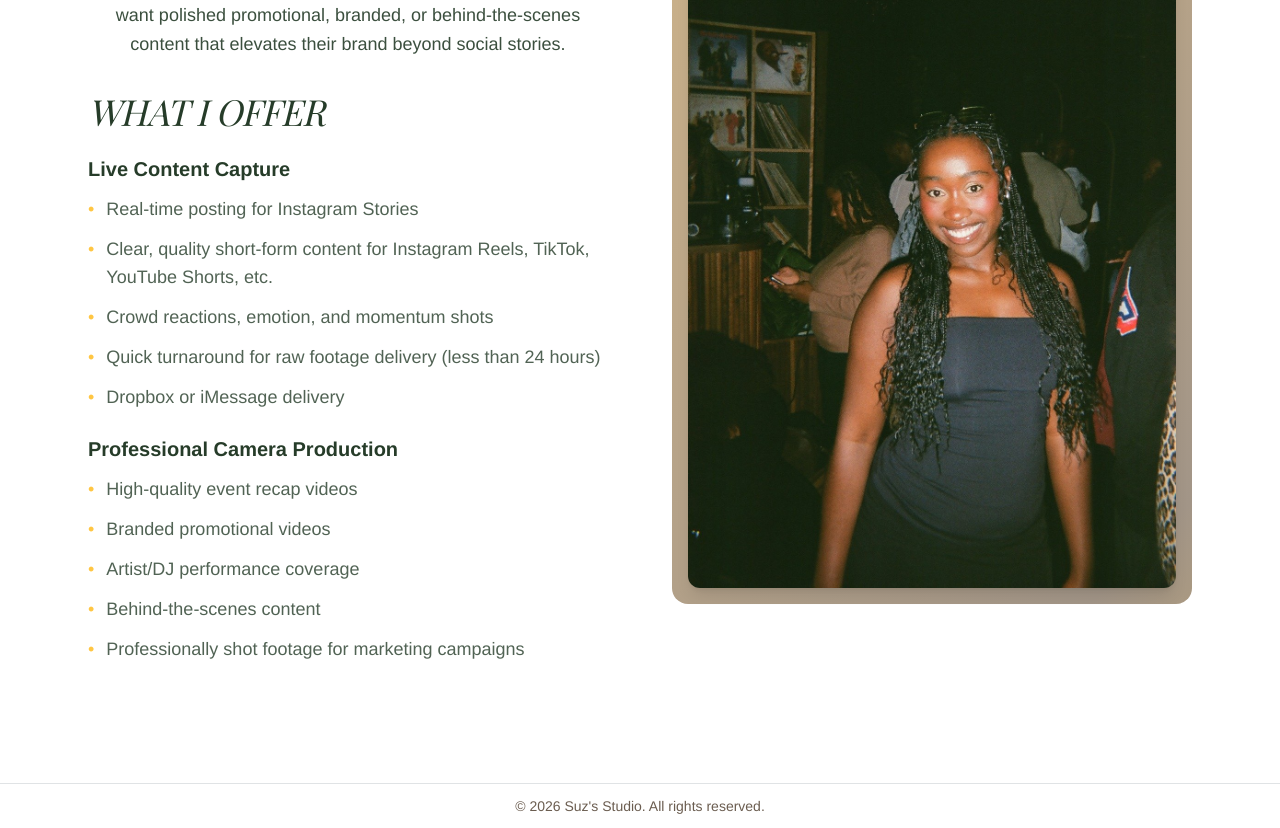
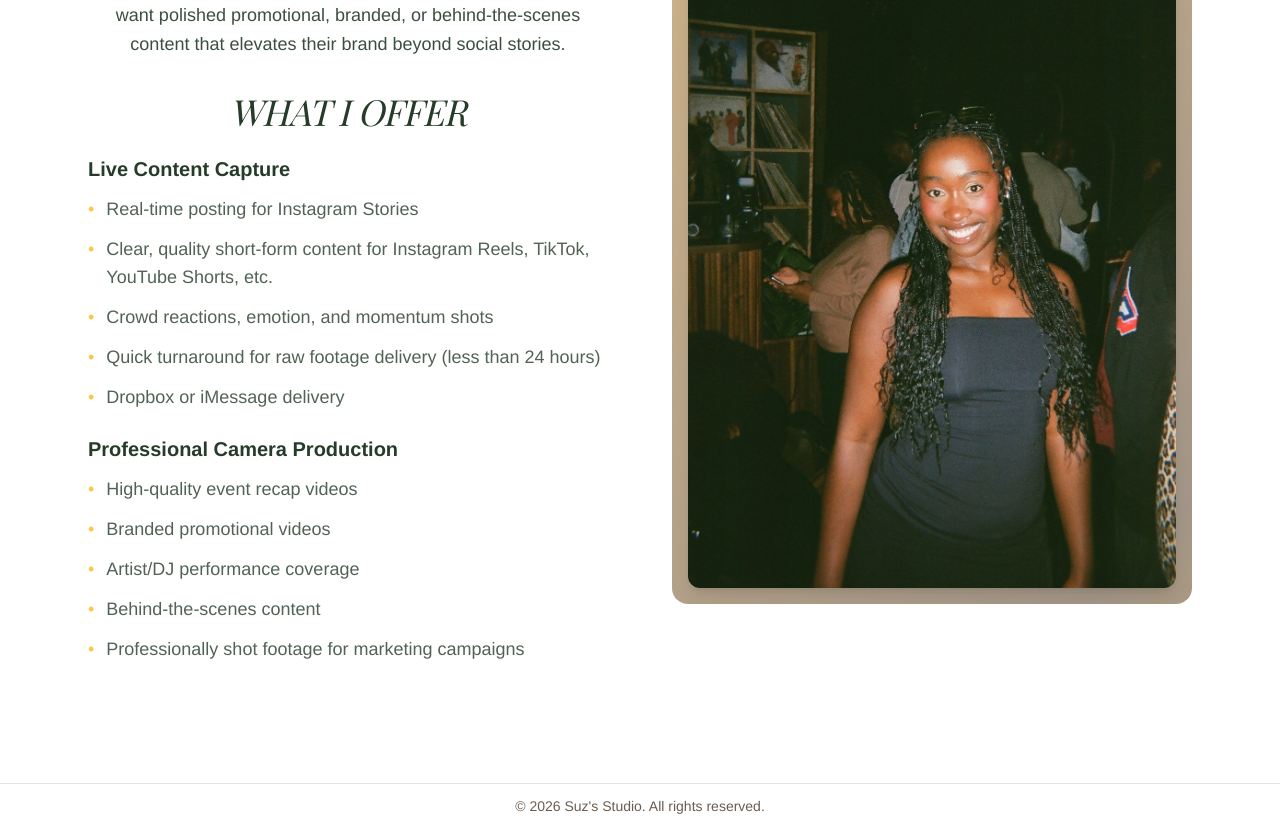
Before and after one commit to buypasses/suzstudio, a Next.js app: page / in a window 1280 px wide. Shown: the part 1311-2139 px from the top of the page. Built offline with nearby package versions, Linux system fonts and the light colour scheme; a web font is replaced by a local one.

Commit message:
Center "WHAT I OFFER" heading on home page
https://claude.ai/code/session_01GnW4m4WR2EETTpiHK2xSU4

```diff
--- a/src/app/page.tsx
+++ b/src/app/page.tsx
@@ -104,7 +104,7 @@ export default function Home() {
                   I&apos;m Suzzy, a Los Angeles native based in Washington, DC, and a videographer capturing DJs, event producers, and creatives—turning their experiences into high-performing, authentic, and energetic content optimized for Instagram Stories, Reels, and TikTok. I offer both real-time mobile coverage and professionally shot, cinematic video using my camera setup for clients who want polished promotional, branded, or behind-the-scenes content that elevates their brand beyond social stories.
                 </p>
 
-                <h3 className="heading-display text-3xl lg:text-4xl text-[#263C29] italic mb-6">
+                <h3 className="heading-display text-3xl lg:text-4xl text-[#263C29] italic mb-6 text-center">
                   WHAT I OFFER
                 </h3>
 
```
